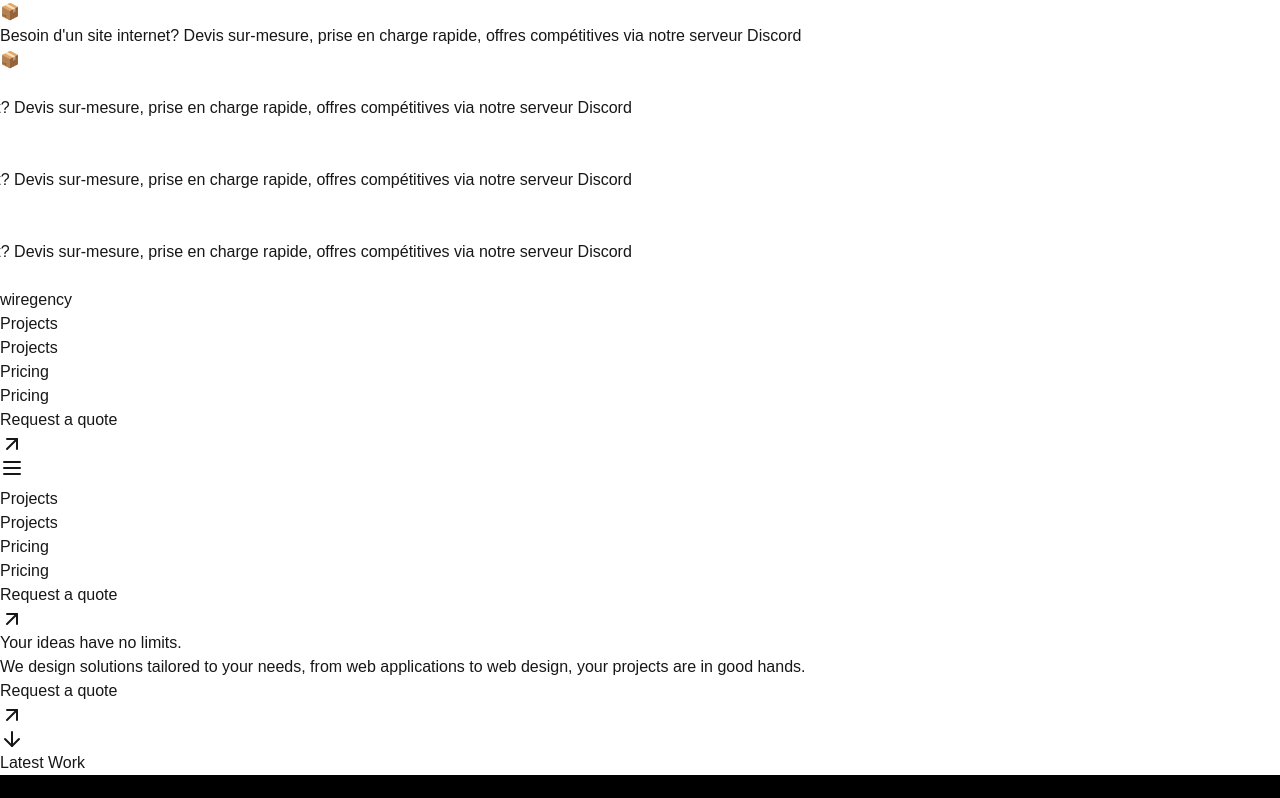
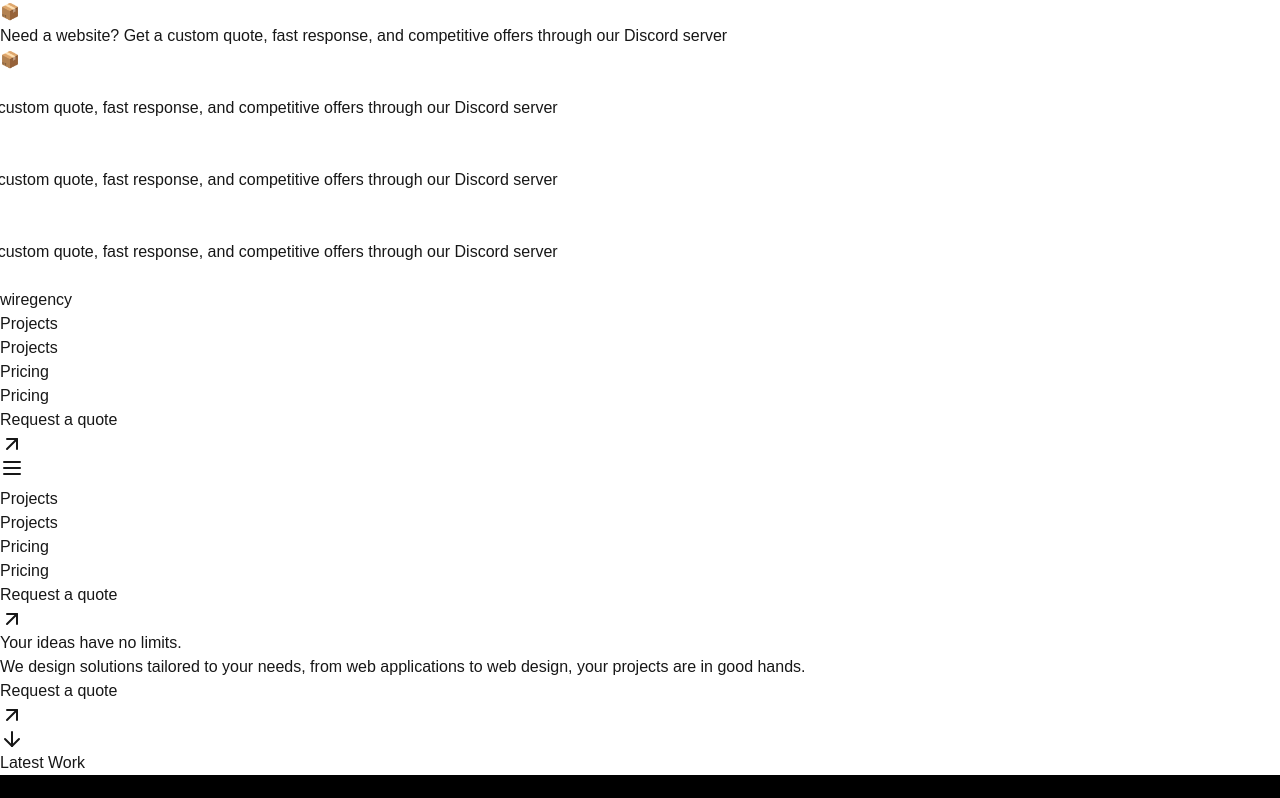
Before and after one commit to wiregency/wiregency.com, a Next.js app: page / in a window 1280 px wide. Shown: the top 798 px of the page. Built offline with nearby package versions, Linux system fonts and the light colour scheme.

Commit message:
chore: translate top banner

```diff
--- a/components/Banner.tsx
+++ b/components/Banner.tsx
@@ -1,4 +1,3 @@
-// components/Banner.tsx
 import React from "react";
 import Link from "next/link";
 
@@ -12,8 +11,7 @@ const Banner = () => {
             📦
           </span>
           <p className="text-black text-md font-medium">
-            Besoin d&apos;un site internet? Devis sur-mesure, prise en charge
-            rapide, offres compétitives via notre serveur Discord
+            Need a website? Get a custom quote, fast response, and competitive offers through our Discord server
           </p>
           <span role="img" aria-label="package" className="text-base">
             📦
@@ -29,8 +27,7 @@ const Banner = () => {
                   📦
                 </span>
                 <p className="text-black text-md font-medium">
-                  Besoin d&apos;un site internet? Devis sur-mesure, prise en
-                  charge rapide, offres compétitives via notre serveur Discord
+                  Need a website? Get a custom quote, fast response, and competitive offers through our Discord server
                 </p>
                 <span role="img" aria-label="package" className="text-base">
                   📦
```
